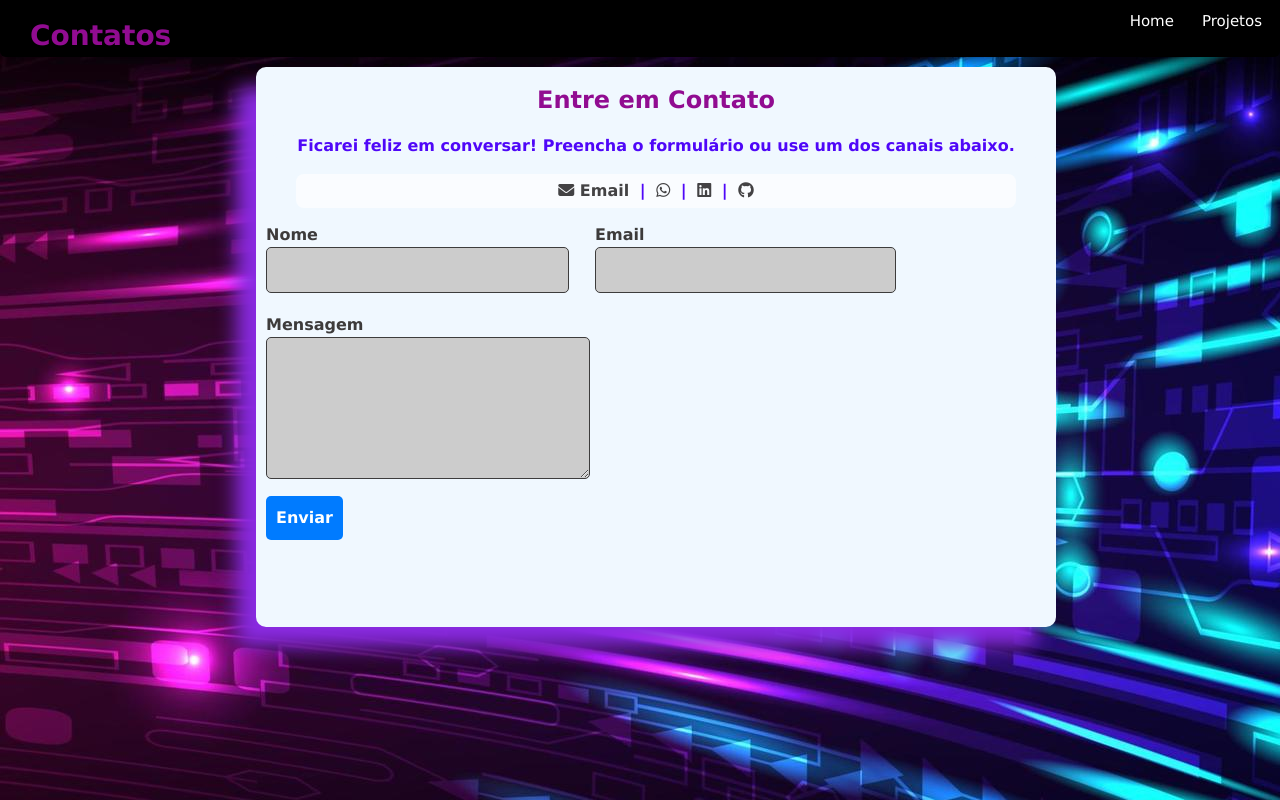
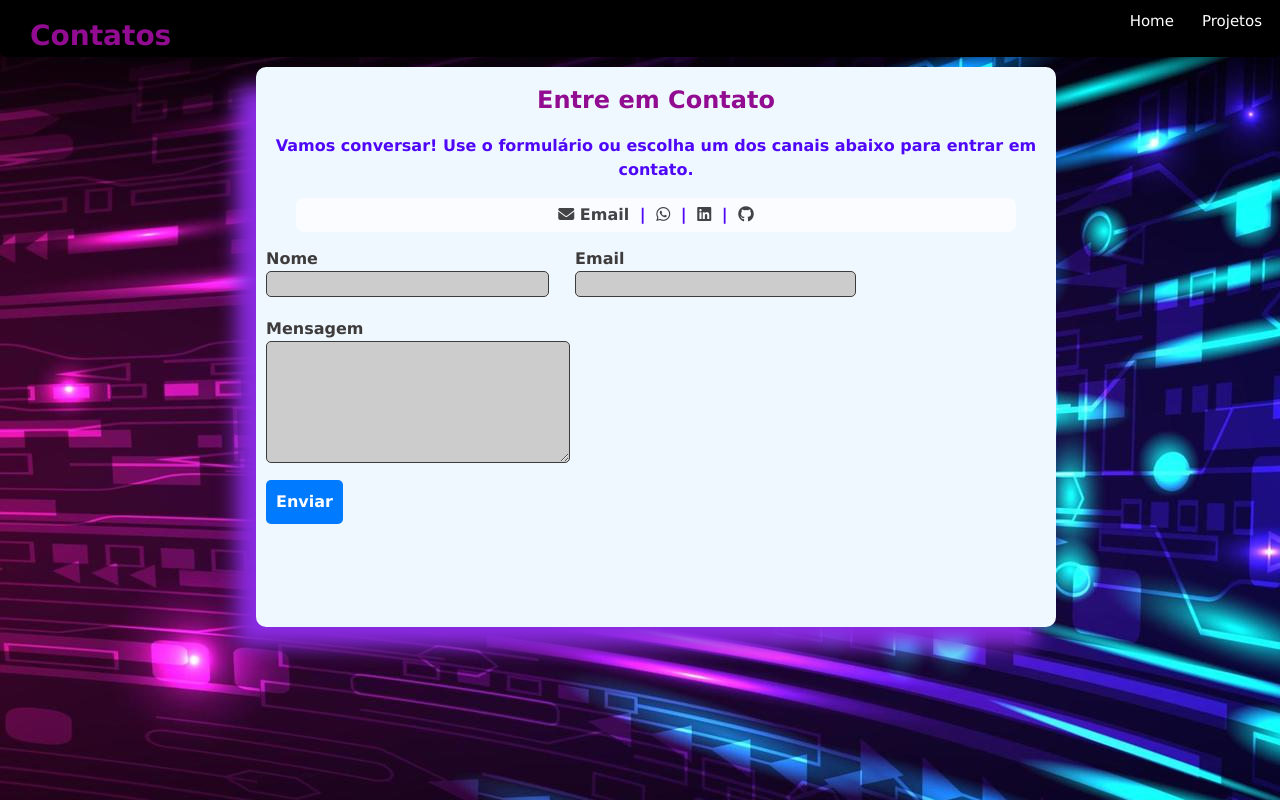
Before and after one commit to NandaCoderDev/Portifolio-fernanda, a plain HTML site: page contact.html in a window 1280 px wide. Drawn offline with Linux system fonts and the light colour scheme.

Commit message:
edição-texto

```diff
--- a/assets/css/style.css
+++ b/assets/css/style.css
@@ -188,6 +188,7 @@ li h2{
             text-align: center;
             border-radius: 7px;
         }
+
     /*formulario*/
     .container {
         display: inline-block;
@@ -241,10 +242,9 @@ li h2{
     input, textarea {
         width: 100%;
         background: #ccc;
-      padding: 10px;
-      border: 1px solid #3d3c3c;
-      border-radius: 5px;
-      box-sizing: border-box;
+        border: 1px solid #3d3c3c;
+        border-radius: 5px;
+        box-sizing: border-box;
     }
 
     button {
--- a/contact.html
+++ b/contact.html
@@ -21,7 +21,7 @@
 
     <div class="container">
     <h2 id="titulo">Entre em Contato</h2>
-    <p id="subtitulo"><b>Ficarei feliz em conversar! Preencha o formulário ou use um dos canais abaixo.<b></p>
+    <p id="subtitulo"><b>Vamos conversar! Use o formulário ou escolha um dos canais abaixo para entrar em contato.<b></p>
 
     <section id="contato-info">
       <p>
```
